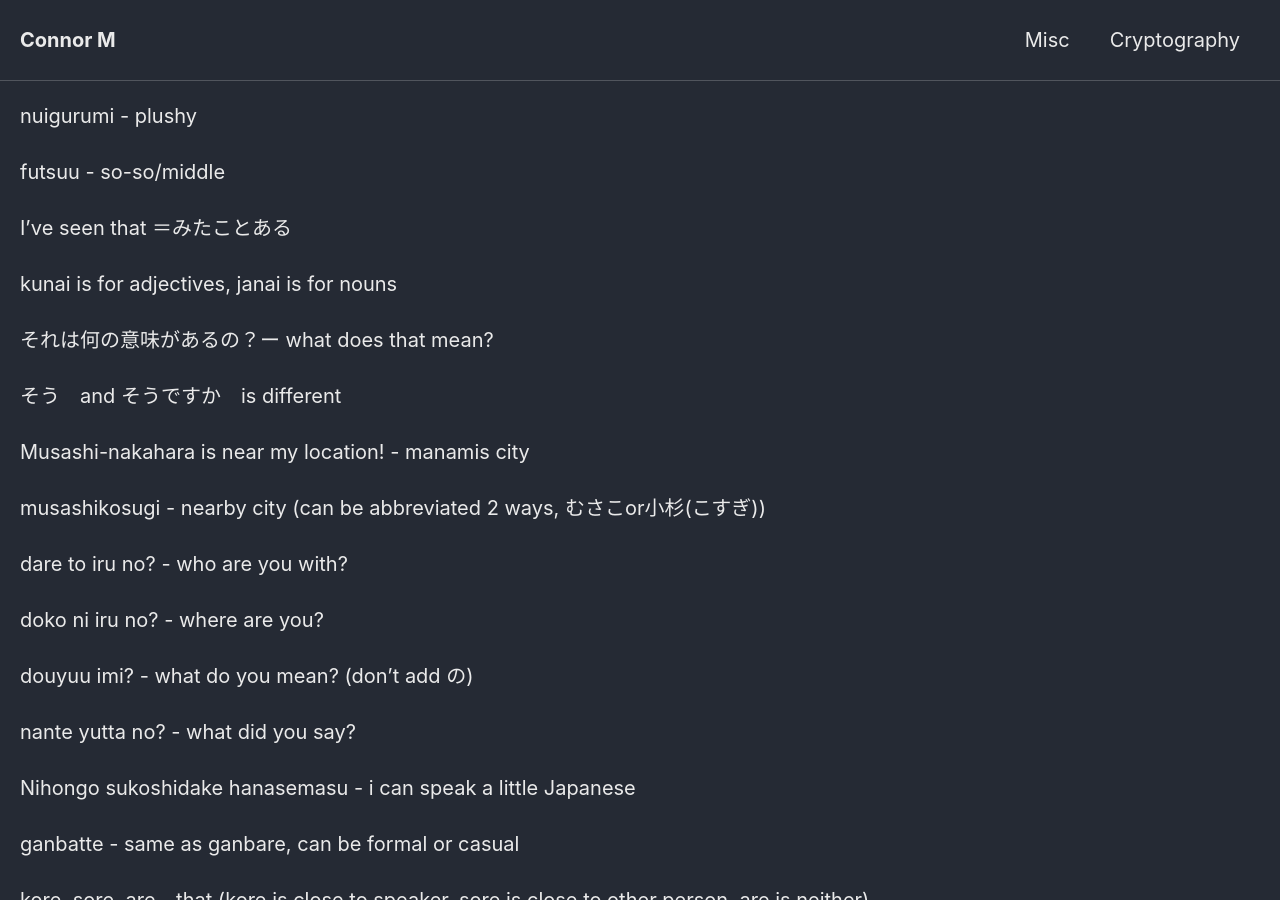
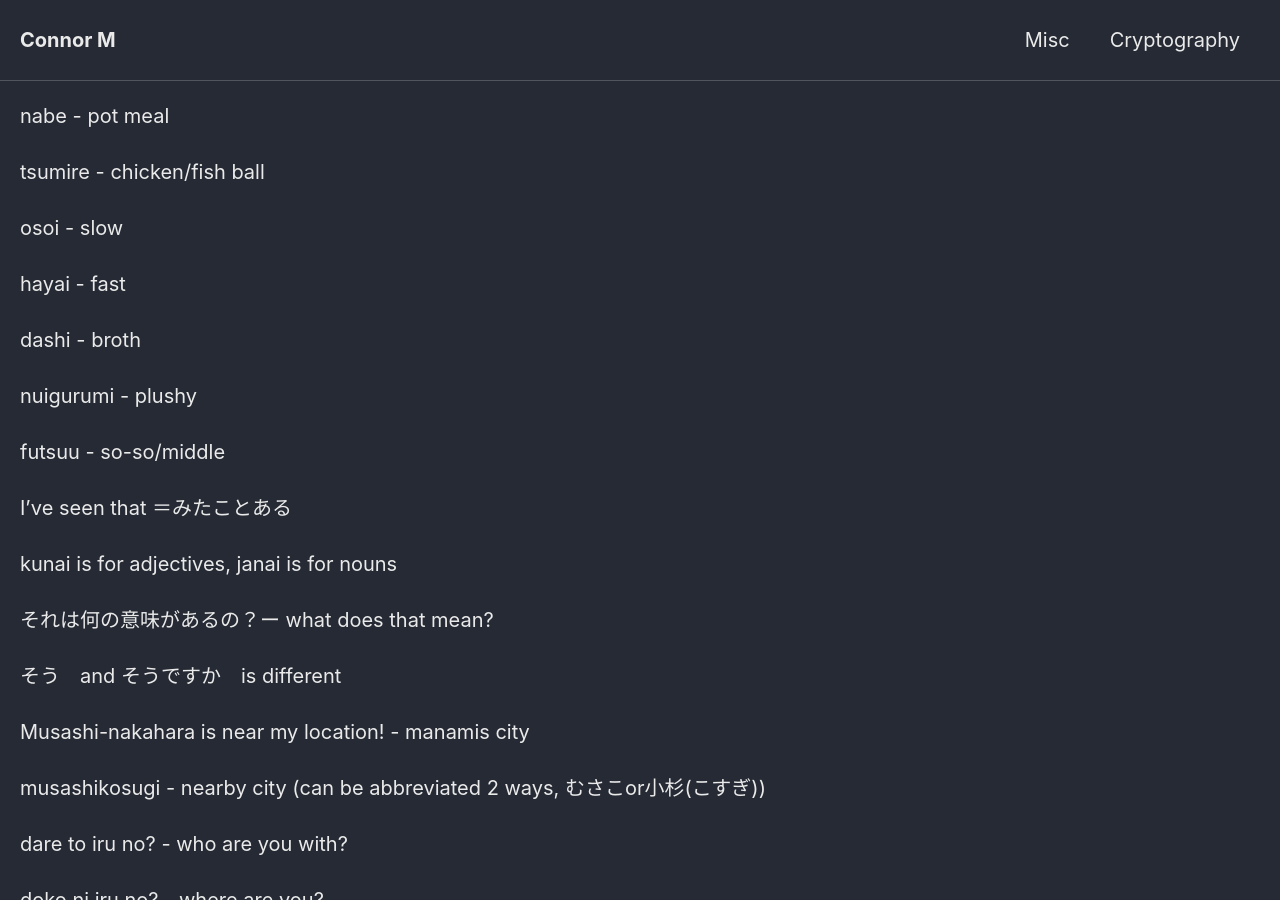
Before and after one commit to Connor-McCartney/Connor-McCartney.github.io, a Jekyll site: the page built from _pages/misc/japanese.md, in a window 1280 px wide and 900 px high. Built offline with Jekyll 4.4.1, drawn with Linux system fonts in a browser that asks for light colours; cached includes are drawn as plain includes; our own code applies the rules of GitHub Pages for plain Markdown files.

Commit message:
Update japanese.md

```diff
--- a/_pages/misc/japanese.md
+++ b/_pages/misc/japanese.md
@@ -1,3 +1,13 @@
+nabe - pot meal
+
+tsumire - chicken/fish ball
+
+osoi - slow
+
+hayai - fast
+
+dashi - broth
+
 nuigurumi - plushy
 
 futsuu - so-so/middle
```
